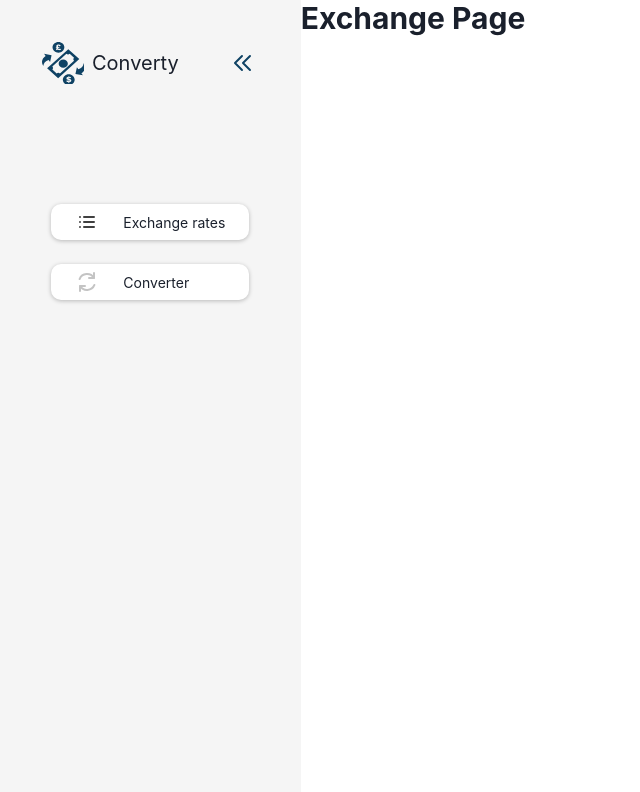
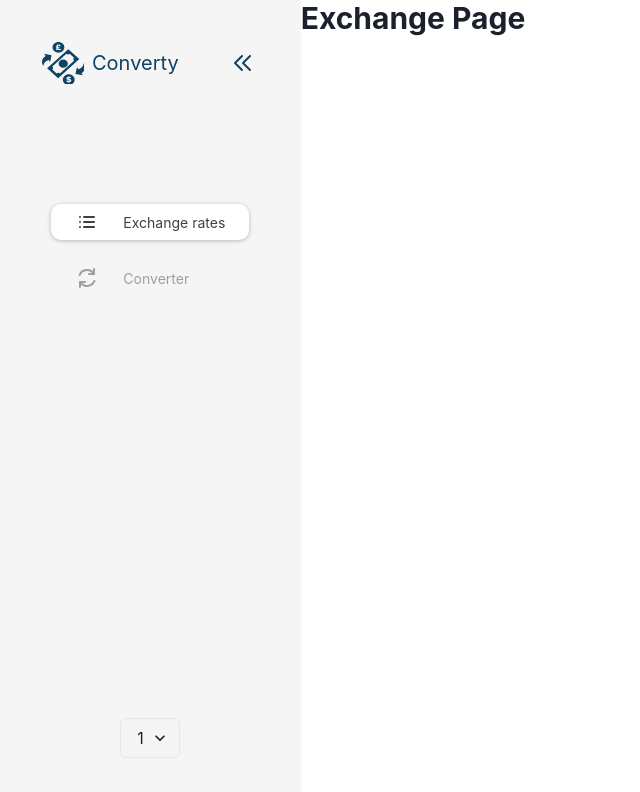
Before and after one commit to Denys-H8/converty, a React (Create React App) app in the folder web/: page /exchange in a window 1280 px wide. Shown: the top 792 px of the page, without its empty margins (0-640 px from the left). Built offline with nearby package versions, Linux system fonts and the light colour scheme.

Commit message:
feat: add theme && tabs toggle

```diff
--- a/web/package.json
+++ b/web/package.json
@@ -15,6 +15,8 @@
     "@chakra-ui/react": "^1.8.5",
     "@emotion/react": "11",
     "@emotion/styled": "11",
+    "axios": "^0.26.0",
+    "date-fns": "^2.28.0",
     "framer-motion": "6",
     "react": "^17.0.2",
     "react-dom": "^17.0.2",
--- /dev/null
+++ b/web/src/components/SideMenu/CurrencySelect.tsx
@@ -0,0 +1,16 @@
+import {Box, Select} from '@chakra-ui/react';
+import React, {memo} from 'react';
+
+const CurrencySelect: React.FC = () => {
+  return (
+    <Box>
+      <Select>
+        <option value="1">1</option>
+        <option value="2">2</option>
+        <option value="3">3</option>
+      </Select>
+    </Box>
+  );
+};
+
+export default memo(CurrencySelect);
--- a/web/src/components/SideMenu/MenuHeader.tsx
+++ b/web/src/components/SideMenu/MenuHeader.tsx
@@ -21,7 +21,9 @@ const MenuHeader: React.FC<MenuHeaderProps> = ({onExpand}) => {
     <HStack mb="28">
       <HStack cursor="pointer" onClick={onLogoClick} mr={10}>
         <Logo />
-        <Text fontSize="xl">{MenuLocales.AppName}</Text>
+        <Text fontSize="xl" color="text.blue">
+          {MenuLocales.AppName}
+        </Text>
       </HStack>
 
       <Box onClick={onExpand} cursor="pointer">
--- a/web/src/components/SideMenu/MenuItem.tsx
+++ b/web/src/components/SideMenu/MenuItem.tsx
@@ -1,23 +1,36 @@
 import {Box, ChakraProps, HStack, Text} from '@chakra-ui/react';
-import React, {memo, useMemo} from 'react';
+import React, {memo, useCallback, useMemo} from 'react';
+import {useLocation} from 'react-router-dom';
 import ExchangeIcon from '../icons/ExchangeIcon';
 import ConverterIcon from '../icons/ConverterIcon';
-import {MenuLocales} from '../../locales/menu';
+import {getPageName, getTabName} from '../../utils/tabs';
+import {Routes} from '../../navigation/routes';
 
 interface MenuItemProps {
-  text: MenuLocales;
+  variant: Routes;
   onClick: () => void;
 }
 
-const MenuItem: React.FC<MenuItemProps> = ({text, onClick}) => {
+const MenuItem: React.FC<MenuItemProps> = ({variant, onClick}) => {
+  const {pathname} = useLocation();
+
+  const isActive = useMemo<boolean>(
+    () => getPageName(pathname) === variant,
+    [variant, pathname],
+  );
+
   const Icon = useMemo<React.ReactNode>(() => {
-    switch (text) {
-      case MenuLocales.ConverterTab:
-        return <ConverterIcon />;
+    switch (variant) {
+      case Routes.Converter:
+        return <ConverterIcon isActive={isActive} />;
       default:
-        return <ExchangeIcon />;
+        return <ExchangeIcon isActive={isActive} />;
     }
-  }, [text]);
+  }, [variant, isActive]);
+
+  const text = getTabName(variant);
+
+  const textColor = isActive ? 'text.black' : 'text.gray';
 
   return (
     <HStack
@@ -27,21 +40,25 @@ const MenuItem: React.FC<MenuItemProps> = ({text, onClick}) => {
       pb="1.5"
       pl="6"
       pr="6"
-      backgroundColor="#fff"
+      bg="bg.white"
       alignSelf="stretch"
       borderRadius={10}
-      sx={styles.item}
-      mb={4}>
+      sx={isActive ? styles.activeItem : styles.passiveItem}>
       <Box mr={4}>{Icon}</Box>
 
-      <Text fontSize={14}>{text}</Text>
+      <Text fontSize={14} color={textColor}>
+        {text}
+      </Text>
     </HStack>
   );
 };
 
 const styles: Record<string, ChakraProps['sx']> = {
-  item: {
+  activeItem: {
     boxShadow: '0px 1px 4px rgba(0, 0, 0, 0.25)',
+  },
+  passiveItem: {
+    backgroundColor: 'transparent',
   },
 };
 
--- a/web/src/components/SideMenu/MenuItems.tsx
+++ b/web/src/components/SideMenu/MenuItems.tsx
@@ -2,7 +2,6 @@ import React, {memo, useCallback} from 'react';
 import {VStack} from '@chakra-ui/react';
 import {useNavigate} from 'react-router-dom';
 import MenuItem from './MenuItem';
-import {MenuLocales} from '../../locales/menu';
 import {Routes} from '../../navigation/routes';
 
 const MenuItems: React.FC = () => {
@@ -17,9 +16,9 @@ const MenuItems: React.FC = () => {
   }, []);
 
   return (
-    <VStack alignItems="flex-start">
-      <MenuItem text={MenuLocales.ExchangeTab} onClick={onExchangeClick} />
-      <MenuItem text={MenuLocales.ConverterTab} onClick={onConverterClick} />
+    <VStack flex={1} alignItems="flex-start" spacing={5}>
+      <MenuItem variant={Routes.Exchange} onClick={onExchangeClick} />
+      <MenuItem variant={Routes.Converter} onClick={onConverterClick} />
     </VStack>
   );
 };
--- a/web/src/components/SideMenu/SideMenu.tsx
+++ b/web/src/components/SideMenu/SideMenu.tsx
@@ -2,16 +2,23 @@ import React, {memo, useCallback} from 'react';
 import {VStack} from '@chakra-ui/react';
 import MenuHeader from './MenuHeader';
 import MenuItems from './MenuItems';
+import CurrencySelect from './CurrencySelect';
 
-const SideMenu: React.FC = () => {
+interface SideMenuProps {
+  options: string[];
+}
+
+// To Do: add expand functionality
+const SideMenu: React.FC<SideMenuProps> = ({options}) => {
   const onExpand = useCallback<() => void>(() => {
     console.log('side menu resizing...');
   }, []);
 
   return (
-    <VStack flex={0.15} p="42" backgroundColor="#F5F5F5">
+    <VStack flex={0.15} p="42" bg="bg.gray" justifyContent="space-between">
       <MenuHeader onExpand={onExpand} />
       <MenuItems />
+      <CurrencySelect />
     </VStack>
   );
 };
--- a/web/src/components/icons/ConverterIcon.tsx
+++ b/web/src/components/icons/ConverterIcon.tsx
@@ -1,30 +1,42 @@
-import {SVGProps, memo} from 'react';
+import {SVGProps, memo, useMemo} from 'react';
+import theme from '../../theme/theme';
 
-const SvgComponent = (props: SVGProps<SVGSVGElement>) => (
+interface SvhProps extends SVGProps<SVGSVGElement> {
+  isActive: boolean;
+}
+
+const SvgComponent: React.FC<SvhProps> = ({isActive, ...props}) => {
+  const color = useMemo<string>(
+    () => (isActive ? theme.colors.text.black : theme.colors.text.gray),
+    [isActive],
+  );
+
+  return (
     <svg width={24} height={24} fill="none" {...props}>
       <path
         d="M10 17a1 1 0 1 0 0-2v2Zm-5-1v-1a1 1 0 0 0-1 1h1Zm-1 5a1 1 0 1 0 2 0H4Zm6-6H5v2h5v-2Zm-6 1v5h2v-5H4Z"
-      fill="#C4C4C4"
+        fill={color}
       />
       <path
         d="M19.418 14.997a8 8 0 0 1-14.332 1.027"
-      stroke="#C4C4C4"
+        stroke={color}
         strokeWidth={2}
         strokeLinecap="round"
         strokeLinejoin="round"
       />
       <path
         d="M14 7a1 1 0 1 0 0 2V7Zm5 1v1a1 1 0 0 0 1-1h-1Zm1-5a1 1 0 1 0-2 0h2Zm-6 6h5V7h-5v2Zm6-1V3h-2v5h2Z"
-      fill="#C4C4C4"
+        fill={color}
       />
       <path
         d="M4.583 9.003a8 8 0 0 1 14.331-1.027"
-      stroke="#C4C4C4"
+        stroke={color}
         strokeWidth={2}
         strokeLinecap="round"
         strokeLinejoin="round"
       />
     </svg>
   );
+};
 
 export default memo(SvgComponent);
--- a/web/src/components/icons/ExchangeIcon.tsx
+++ b/web/src/components/icons/ExchangeIcon.tsx
@@ -1,15 +1,26 @@
-import {SVGProps, memo} from 'react';
+import {memo, SVGProps, useMemo} from 'react';
+import theme from '../../theme/theme';
+interface ExchangeIconProps extends SVGProps<SVGSVGElement> {
+  isActive: boolean;
+}
 
-const ExchangeIcon = (props: SVGProps<SVGSVGElement>) => (
+const ExchangeIcon: React.FC<ExchangeIconProps> = ({isActive, ...props}) => {
+  const color = useMemo<string>(
+    () => (isActive ? theme.colors.text.black : theme.colors.text.gray),
+    [isActive],
+  );
+
+  return (
     <svg width={24} height={24} fill="none" {...props}>
       <path
         d="M9 17h10M5 17h.002v.002H5V17ZM9 12h10M5 12h.002v.002H5V12ZM9 7h10M5 7h.002v.002H5V7Z"
-      stroke="#404040"
+        stroke={color}
         strokeWidth={2}
         strokeLinecap="round"
         strokeLinejoin="round"
       />
     </svg>
   );
+};
 
 export default memo(ExchangeIcon);
--- a/web/src/contexts/ChakraContext.tsx
+++ b/web/src/contexts/ChakraContext.tsx
@@ -1,8 +1,9 @@
 import React from 'react';
 import {ChakraProvider} from '@chakra-ui/react';
+import theme from '../theme/theme';
 
 const ChakraContext: React.FC = ({children}) => (
-  <ChakraProvider>{children}</ChakraProvider>
+  <ChakraProvider theme={theme}>{children}</ChakraProvider>
 );
 
 export default ChakraContext;
--- /dev/null
+++ b/web/src/theme/theme.ts
@@ -0,0 +1,17 @@
+import {extendTheme} from '@chakra-ui/react';
+
+const theme = extendTheme({
+  colors: {
+    text: {
+      black: '#404040',
+      gray: '#A09F9F',
+      blue: '#0F4264',
+    },
+    bg: {
+      white: '#FFF',
+      gray: '#F5F5F5',
+    },
+  },
+});
+
+export default theme;
--- /dev/null
+++ b/web/src/utils/tabs.ts
@@ -0,0 +1,20 @@
+import {MenuLocales} from '../locales/menu';
+import {Routes} from '../navigation/routes';
+
+export const getPageName = (pathname: string): Routes => {
+  switch (pathname) {
+    case '/converter':
+      return Routes.Converter;
+    default:
+      return Routes.Exchange;
+  }
+};
+
+export const getTabName = (variant: Routes): MenuLocales => {
+  switch (variant) {
+    case Routes.Converter:
+      return MenuLocales.ConverterTab;
+    default:
+      return MenuLocales.ExchangeTab;
+  }
+};
```
Also changed, not shown: web/tsconfig.json (+4 -9 lines), 1 other file (tests, documents, lock files or other folders). Lines whose indentation alone changed are shown as unchanged.
